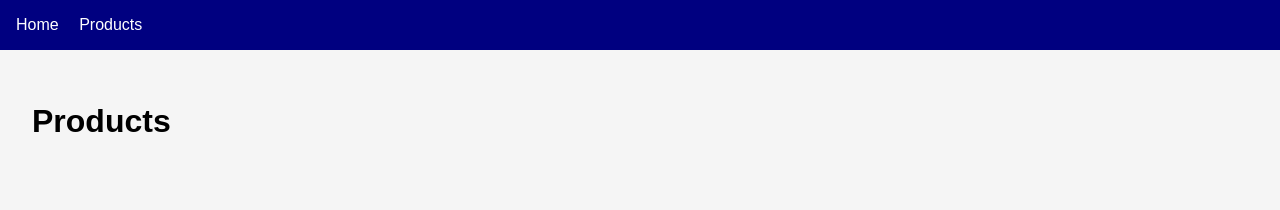
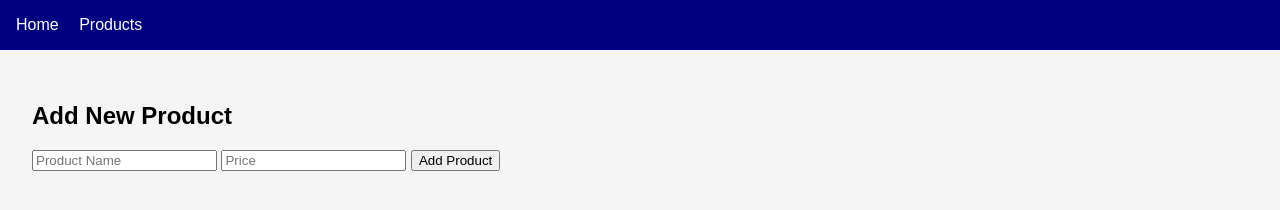
Before and after one commit to khalidak786/quick-products, a plain HTML site: page products.html in a window 1280 px wide. Drawn offline with Linux system fonts and the light colour scheme.

Commit message:
Update products.html

```diff
--- a/products.html
+++ b/products.html
@@ -14,8 +14,16 @@
   </nav>
 
   <main>
-    <h1>Products</h1>
-    <div id="products"></div>
+   <section>
+  <h2>Add New Product</h2>
+  <form id="productForm">
+    <input type="text" id="name" placeholder="Product Name" required />
+    <input type="number" id="price" placeholder="Price" required />
+    <button type="submit">Add Product</button>
+    <p id="formMessage"></p>
+  </form>
+</section>
+
   </main>
 
   <script src="products.js"></script>
```
